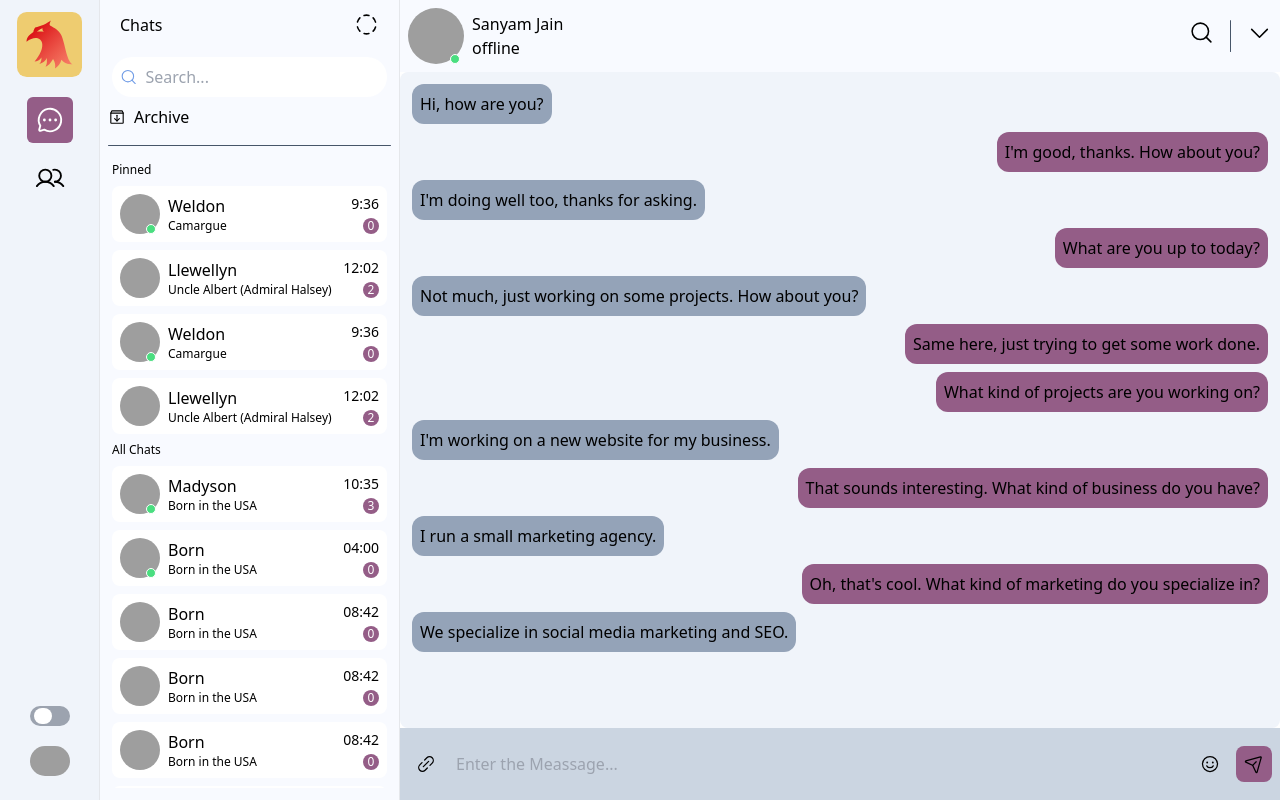
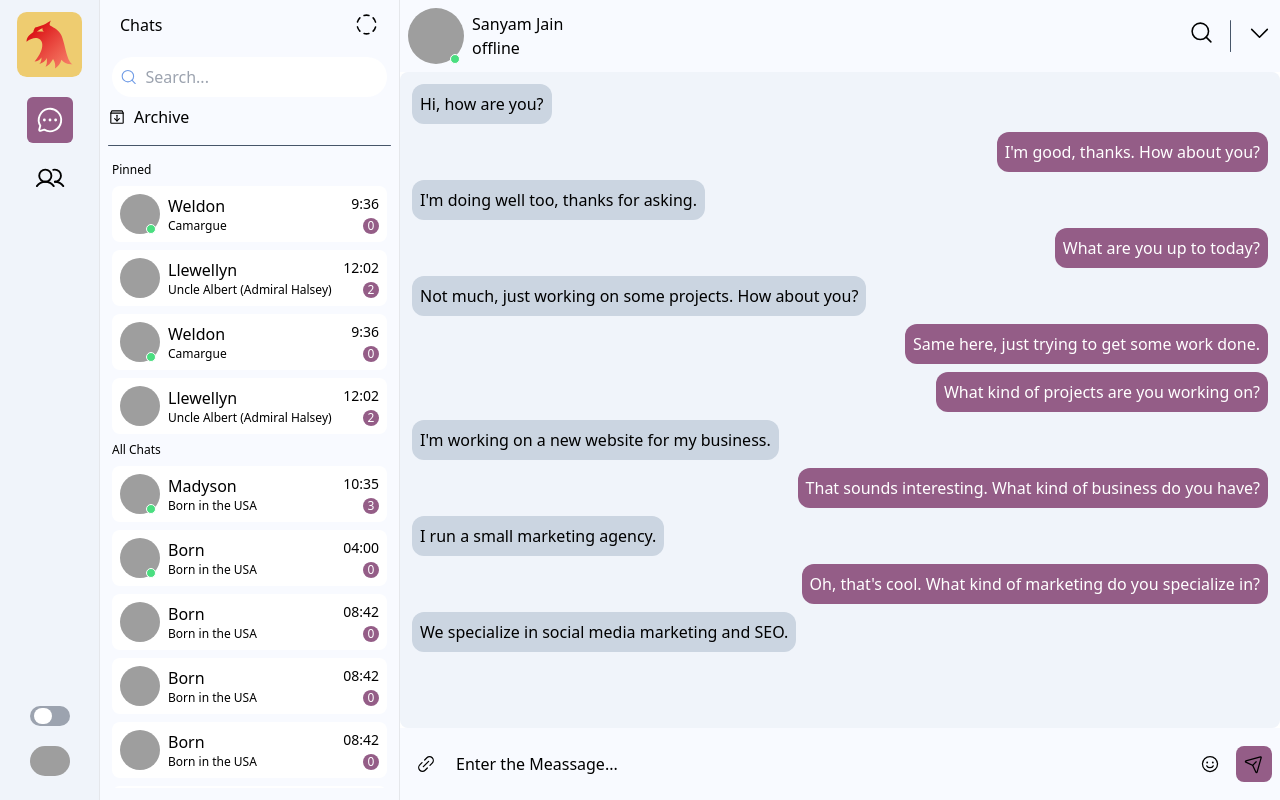
Before and after one commit to Hack-Weekly/crimson-eagle-chat-app, a Next.js app in the folder client/: page / in a window 1280 px wide. Built offline with nearby package versions, Linux system fonts and the light colour scheme; grey boxes are pictures that could not be loaded.

Commit message:
fix: change color

```diff
--- a/client/src/components/conversation/conversation-Messages/message-type.tsx
+++ b/client/src/components/conversation/conversation-Messages/message-type.tsx
@@ -23,8 +23,8 @@ const TextMessage = (chat: ChatProps) => {
         className={clsx(
           'flex rounded-xl p-2',
           chat.incoming === true
-            ? 'bg-slate-400 dark:text-black'
-            : 'bg-main-accent'
+            ? 'bg-slate-300 dark:text-black'
+            : 'bg-main-accent text-white'
         )}
       >
         {chat.message}
--- a/client/src/components/conversation/conversation-input/index.tsx
+++ b/client/src/components/conversation/conversation-input/index.tsx
@@ -3,7 +3,7 @@ import { LinkSimple, PaperPlaneTilt, Smiley } from 'phosphor-react'
 
 const ConversationInput = () => {
   return (
-    <div className="relative flex w-full items-center justify-center gap-2 bg-slate-300 py-4 px-2 dark:bg-dark">
+    <div className="relative flex w-full items-center justify-center gap-2 bg-light-primary py-4 px-2 dark:bg-dark">
       <div className="flex flex-grow items-center gap-1 rounded-lg dark:bg-dark-secondary">
         {/* Media Button  */}
         <div
@@ -17,7 +17,7 @@ const ConversationInput = () => {
         <input
           type="text"
           placeholder="Enter the Meassage..."
-          className="scrollbar-thin w-full resize-none bg-transparent p-2 outline-none dark:caret-white"
+          className="scrollbar-thin w-full resize-none bg-transparent p-2 outline-none placeholder:text-black dark:caret-white dark:placeholder:text-white"
         />
 
         <button className="cursor-pointer p-2 hover:bg-slate-400 dark:hover:bg-slate-800">
--- a/client/src/styles/globals.css
+++ b/client/src/styles/globals.css
@@ -40,5 +40,5 @@
 
 .scrollbarThin:hover::-webkit-scrollbar-thumb {
   border-radius: 20px;
-  background: #6c6b6b;
+  background: #989797;
 }
```
